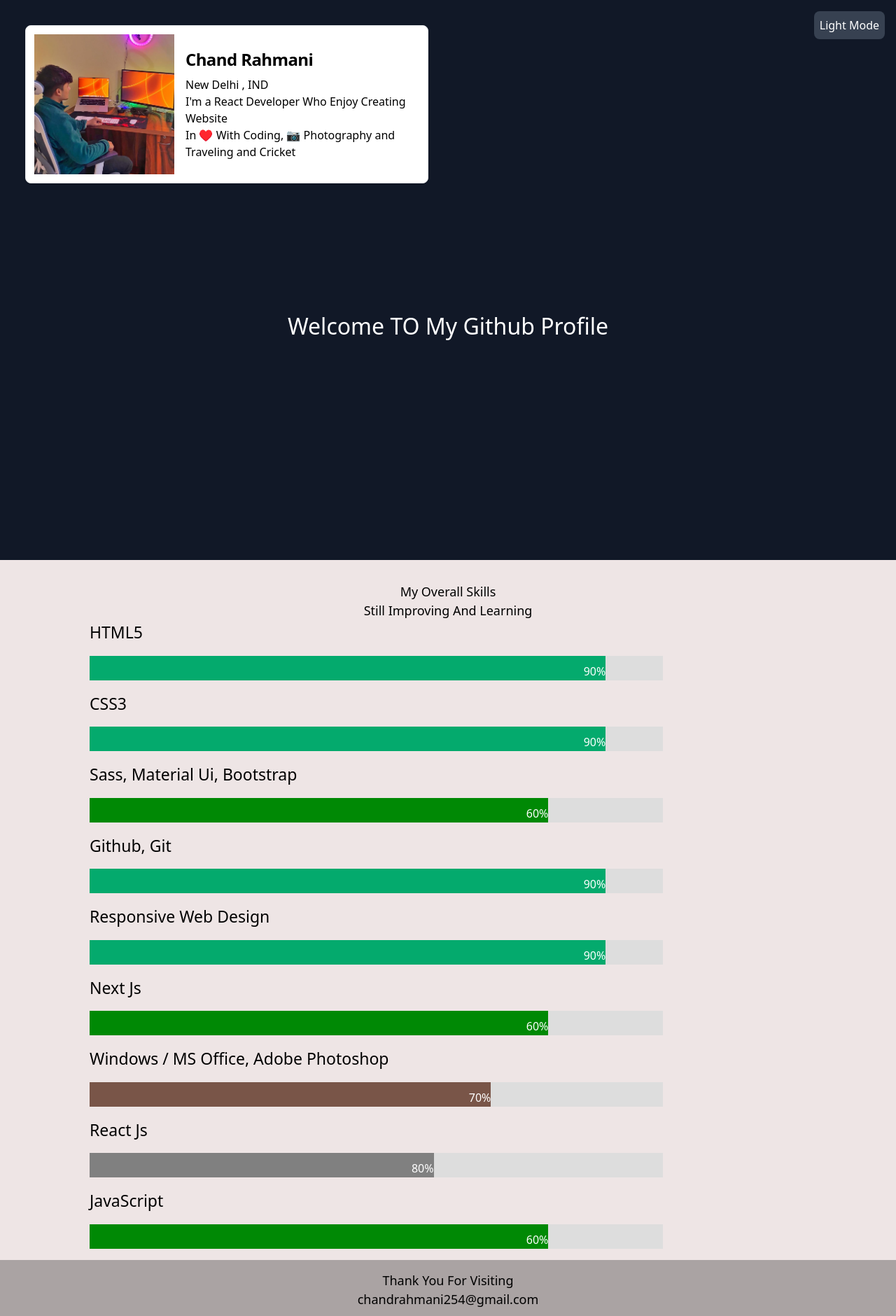
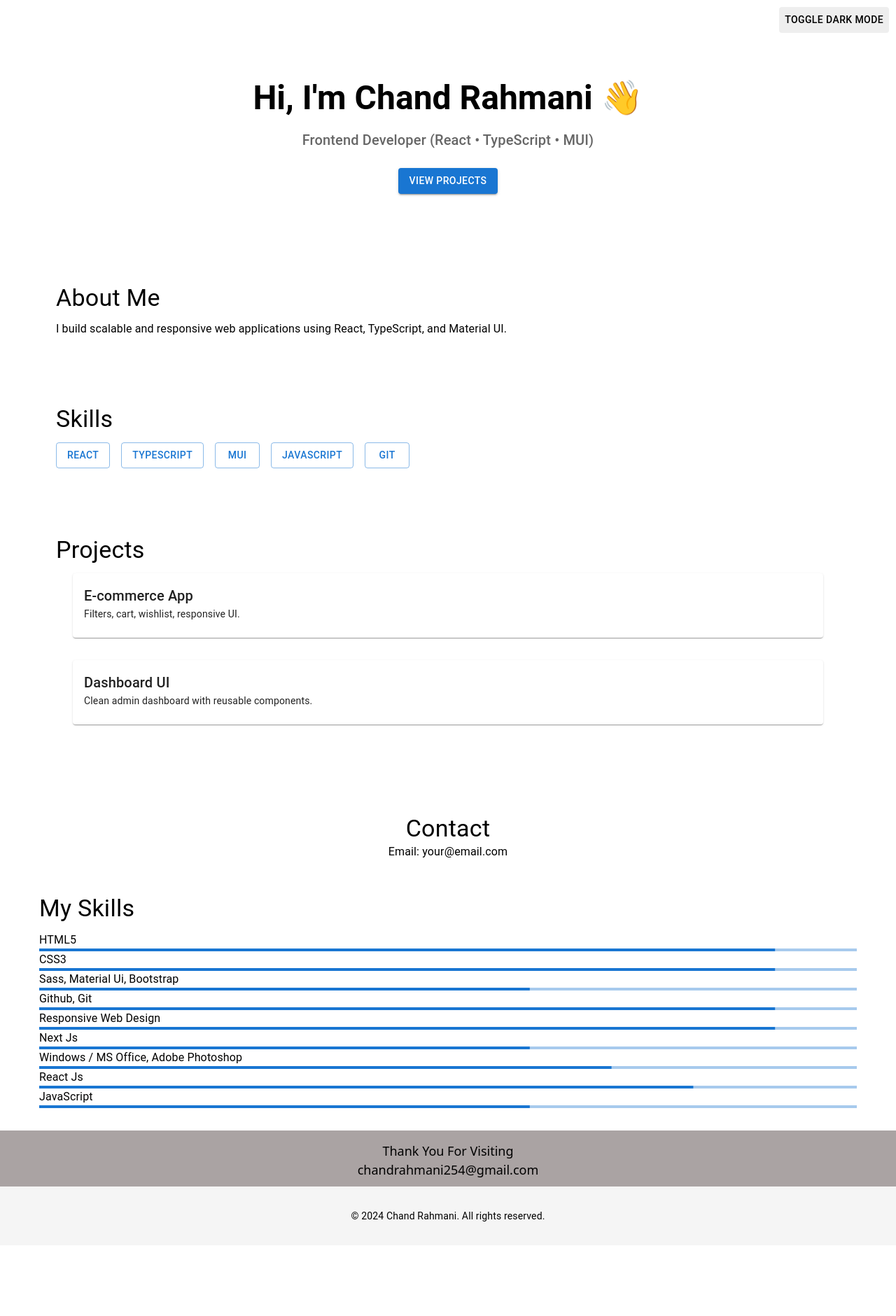
Before and after one commit to chandrahmani/chandrahmani-github.io, a Next.js app: page / in a window 1280 px wide. Shown: the whole page at 70% size. After the commit the page ends 1779 px from the top, so only its background shows below. Built offline with nearby package versions, Linux system fonts and the light colour scheme.

Commit message:
Refactor code structure for improved readability and maintainability

```diff
--- a/package.json
+++ b/package.json
@@ -9,6 +9,9 @@
     "lint": "next lint"
   },
   "dependencies": {
+    "@emotion/react": "^11.14.0",
+    "@emotion/styled": "^11.14.1",
+    "@mui/material": "^9.0.0",
     "@types/node": "18.15.11",
     "@types/react": "18.0.34",
     "@types/react-dom": "18.0.11",
--- a/src/components/mySkills/MySkills.tsx
+++ b/src/components/mySkills/MySkills.tsx
@@ -1,59 +1,50 @@
+import { Box, LinearProgress, Typography } from "@mui/material";
+
 export const MySkills = () => {
   return (
-    <>
-      <div className="skils-container">
-        <div className="skils-wrp">
-          <div className="overall-skills">
-            <h2 className="center">My Overall Skills</h2>
-            <h5 className="center">Still Improving And Learning </h5>
-          </div>
+    //professional design skills
 
-          <p>HTML5</p>
-          <div className="skils-wrapper">
-            <div className="skills top">90%</div>
-          </div>
 
-          <p>CSS3</p>
-          <div className="skils-wrapper">
-            <div className="skills top">90%</div>
-          </div>
-
-          <p>Sass, Material Ui, Bootstrap</p>
-          <div className="skils-wrapper">
-            <div className="skills best">60%</div>
-          </div>
-
-          <p>Github, Git</p>
-          <div className="skils-wrapper">
-            <div className="skills top">90%</div>
-          </div>
-
-          <p>Responsive Web Design</p>
-          <div className="skils-wrapper">
-            <div className="skills top">90%</div>
-          </div>
-
-          <p>Next Js</p>
-          <div className="skils-wrapper">
-            <div className="skills best">60%</div>
-          </div>
-
-          <p>Windows / MS Office, Adobe Photoshop</p>
-          <div className="skils-wrapper">
-            <div className="skills good">70%</div>
-          </div>
-
-          <p>React Js</p>
-          <div className="skils-wrapper">
-            <div className="skills average">80%</div>
-          </div>
-
-          <p>JavaScript</p>
-          <div className="skils-wrapper">
-            <div className="skills best">60%</div>
-          </div>
-        </div>
-      </div>
-    </>
+    <Box>
+      <Typography variant="h4" gutterBottom>
+        My Skills
+      </Typography>
+      <Box>
+        <Typography variant="body1">HTML5</Typography>
+        <LinearProgress variant="determinate" value={90} />
+      </Box>
+      <Box>
+        <Typography variant="body1">CSS3</Typography>
+        <LinearProgress variant="determinate" value={90} />
+      </Box>
+      <Box>
+        <Typography variant="body1">Sass, Material Ui, Bootstrap</Typography>
+        <LinearProgress variant="determinate" value={60} />
+      </Box>
+      <Box>
+        <Typography variant="body1">Github, Git</Typography>
+        <LinearProgress variant="determinate" value={90} />
+      </Box>
+      <Box>
+        <Typography variant="body1">Responsive Web Design</Typography>
+        <LinearProgress variant="determinate" value={90} />
+      </Box>
+      <Box>
+        <Typography variant="body1">Next Js</Typography>
+        <LinearProgress variant="determinate" value={60} />
+      </Box>
+      <Box>
+        <Typography variant="body1">Windows / MS Office, Adobe Photoshop</Typography>
+        <LinearProgress variant="determinate" value={70} />
+      </Box>
+      <Box>
+        <Typography variant="body1">React Js</Typography>
+        <LinearProgress variant="determinate" value={80} />
+      </Box>
+      <Box>
+        <Typography variant="body1">JavaScript</Typography>
+        <LinearProgress variant="determinate" value={60} />
+      </Box>
+    </Box>
   );
 };
--- a/src/components/profile/Profile.tsx
+++ b/src/components/profile/Profile.tsx
@@ -1,85 +1,78 @@
-import Image from "next/image";
-import img from "../../../public/IMG_(2).jpg";
-import { useState } from "react";
+import { Container, Typography, Button, Box, Grid, Card, CardContent } from "@mui/material";
 
-const Profile = () => {
-  const [darkMode, setDarkMode] = useState(true);
+function App() {
   return (
-    <div
-      className={` items-center justify-center min-h-screen  transition-colors duration-300 ${
-        darkMode ? "bg-gray-900 text-white" : "bg-grey-900 text-black"
-      }`}
-    >
-      <main
-        className={` items-center justify-center min-h-screen p-6 transition-colors duration-300 ${
-          darkMode ? "bg-gray-900 text-white" : "bg-grey-900 text-black"
-        }`}
-      >
-        <header className="m-3">
-          <button
-            onClick={() => setDarkMode(!darkMode)}
-            className="absolute top-4 right-4 p-2 bg-gray-700 text-white rounded-lg hover:bg-gray-600"
-          >
-            {darkMode ? "Light Mode" : "Dark Mode"}
-          </button>
-          <div className="flex flex-col items-center bg-white border border-gray-200 rounded-lg shadow md:flex-row md:max-w-xl hover:bg-gray-100 dark:border-gray-700 dark:bg-gray-800 dark:hover:bg-gray-700 p-3">
-            <Image src={img} alt="img" placeholder="blur" width={200} />
-            <div className="flex flex-col justify-between p-4 leading-normal">
-              <h2 className="mb-2 text-2xl font-bold tracking-tight text-black dark:text-white">
-                Chand Rahmani
-              </h2>
-              <a
-                href="https://www.google.com/maps/place/New+Delhi,+Delhi/@28.5273522,77.2089851,11z/data=!3m1!4b1!4m6!3m5!1s0x390cfd5b347eb62d:0x52c2b7494e204dce!8m2!3d28.6139391!4d77.2090212!16zL20vMGRsdjA"
-                className="h:text-blue text-black"
-              >
-                New Delhi , IND
-              </a>
-              <h3 className="text-black">
-                I'm a React Developer Who Enjoy Creating Website
-              </h3>
-              <h3 className="text-black">
-                In ♥️ With Coding, 📷 Photography and Traveling and Cricket
-              </h3>
-            </div>
-          </div>
-        </header>
-        <section>
-          <div className="relative   overflow-hidden  py-24 sm:py-32">
-            <div
-              className="absolute -top-52 left-1/2 -z-10 -translate-x-1/2 transform-gpu blur-3xl sm:top-[-28rem] sm:ml-16 sm:translate-x-0 sm:transform-gpu"
-              aria-hidden="true"
-            >
-              <div
-                className="aspect-[1097/845] w-[68.5625rem] bg-gradient-to-tr from-[#ff4694] to-[#776fff] opacity-20"
-                style={{
-                  clipPath:
-                    "polygon(74.1% 44.1%, 100% 61.6%, 97.5% 26.9%, 85.5% 0.1%, 80.7% 2%, 72.5% 32.5%, 60.2% 62.4%, 52.4% 68.1%, 47.5% 58.3%, 45.2% 34.5%, 27.5% 76.7%, 0.1% 64.9%, 17.9% 100%, 27.6% 76.8%, 76.1% 97.7%, 74.1% 44.1%)",
-                }}
-              />
-            </div>
-            <div className=" text-center lg:px-8">
-              <div className="mx-auto max-w-2xl lg:mx-0">
-                <h2 className="text-4xl font-bold tracking-tight  sm:text-4xl"></h2>
-                <div className="ml-2 text-3xl">
-                  <h1> </h1>
-                </div>
-              </div>
-              <div className="mx-auto mt-10 max-w-2xl lg:mx-0 lg:max-w-none">
-                <p className="name-wrp"> Welcome TO My Github Profile</p>
-              </div>
+    <Container maxWidth="lg">
 
-              <div className="grid grid-cols-1 gap-x-8 gap-y-6 text-base font-semibold leading-7 text-white sm:grid-cols-2 md:flex lg:gap-x-10">
-                <div>
-                  <h3 className=" mt-6 text-lg leading-8 text-gray-300"></h3>
-                  <div></div>
-                </div>
-              </div>
-            </div>
-          </div>
-        </section>
-      </main>
-    </div>
+      {/* HERO */}
+      <Box sx={{ textAlign: "center", py: 10 }}>
+        <Typography variant="h3" sx={{ fontWeight: "bold" }}>
+          Hi, I'm Chand Rahmani 👋
+        </Typography>
+        <Typography variant="h6" sx={{ color: "text.secondary", mt: 2 }}>
+          Frontend Developer (React • TypeScript • MUI)
+        </Typography>
+        <Button variant="contained" sx={{ mt: 3 }}>
+          View Projects
+        </Button>
+      </Box>
+
+      {/* ABOUT */}
+      <Box sx={{ py: 6 }}>
+        <Typography variant="h4" gutterBottom>About Me</Typography>
+        <Typography color="text.secondary">
+          I build scalable and responsive web applications using React, TypeScript, and Material UI.
+        </Typography>
+      </Box>
+
+      {/* SKILLS */}
+      <Box sx={{ py: 6 }}>
+        <Typography variant="h4" gutterBottom>Skills</Typography>
+        <Grid container spacing={2}>
+          {["React", "TypeScript", "MUI", "JavaScript", "Git"].map(skill => (
+            <Box key={skill} sx={{ display: "flex", justifyContent: "center" }}>
+              <Button variant="outlined">{skill}</Button>
+            </Box>
+          ))}
+        </Grid>
+      </Box>
+
+      {/* PROJECTS */}
+      <Box sx={{ py: 6 }}>
+        <Typography variant="h4" gutterBottom>Projects</Typography>
+
+        <Container sx={{ mb: 4 }}>
+          <Card>
+            <CardContent>
+              <Typography variant="h6">E-commerce App</Typography>
+                <Typography variant="body2">
+                  Filters, cart, wishlist, responsive UI.
+                </Typography>
+              </CardContent>
+            </Card>
+          </Container>
+
+          <Container sx={{ mb: 4 }}>
+            <Card>
+              <CardContent>
+                <Typography variant="h6">Dashboard UI</Typography>
+                <Typography variant="body2">
+                  Clean admin dashboard with reusable components.
+                </Typography>
+              </CardContent>
+            </Card>
+          </Container>
+
+      </Box>
+
+      {/* CONTACT */}
+      <Box sx={{ py: 6, textAlign: "center" }}>
+        <Typography variant="h4">Contact</Typography>
+        <Typography>Email: your@email.com</Typography>
+      </Box>
+
+    </Container>
   );
-};
+}
 
-export default Profile;
+export default App;
--- a/src/pages/index.tsx
+++ b/src/pages/index.tsx
@@ -2,17 +2,41 @@ import { Inter } from "next/font/google";
 import Profile from "@/components/profile/Profile";
 import { MySkills } from "@/components/mySkills/MySkills";
 import { Footer } from "@/components/shared/footer/Footer";
+import { useState } from "react";
+import { Box, Button, Typography } from "@mui/material";
 
 const inter = Inter({ subsets: ["latin"] });
 
 export default function Home() {
+  //dark mode toggle
+  const [darkMode, setDarkMode] = useState(false);
+
   return (
     <>
-      <div>
-        <Profile />
-        <MySkills />
-      </div>
+      <Box >
+        <Button onClick={() => setDarkMode(!darkMode)} sx={{ position: "absolute", top: 10, right: 10, zIndex: 1000 , backgroundColor: darkMode ? "#555" : "#eee", color: darkMode ? "#fff" : "#000", "&:hover": { backgroundColor: darkMode ? "#666" : "#ddd" } }}>
+          Toggle Dark Mode
+        </Button>
+
+        <Box sx={{ maxWidth: "1200px", mx: "auto", px: 2, py: 4 }} >
+          <Profile />
+          <MySkills />
+        </Box>
+
+      </Box>
       <Footer />
+      <style jsx global>{`
+        body {
+          background-color: ${darkMode ? "#333" : "#fff"};
+          color: ${darkMode ? "#fff" : "#000"};
+        }
+      `}</style>
+
+      <Box sx={{ textAlign: "center", py: 4, backgroundColor: darkMode ? "#222" : "#f5f5f5" }}>
+        <Typography variant="body2" color="text.secondary">
+          &copy; 2024 Chand Rahmani. All rights reserved.
+        </Typography>
+      </Box>
     </>
   );
 }
```
Also changed, not shown: 1 other file (tests, documents, lock files or other folders).
